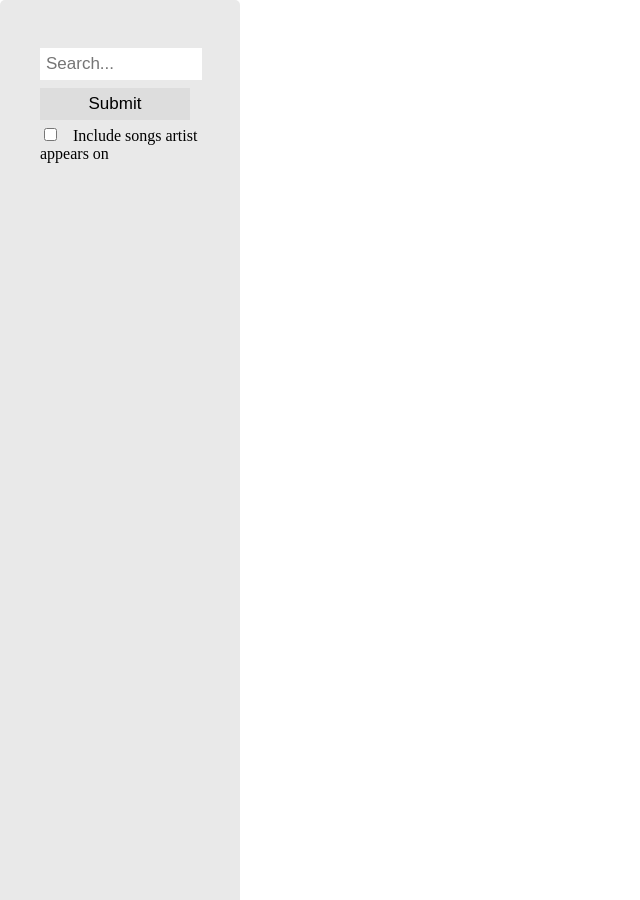
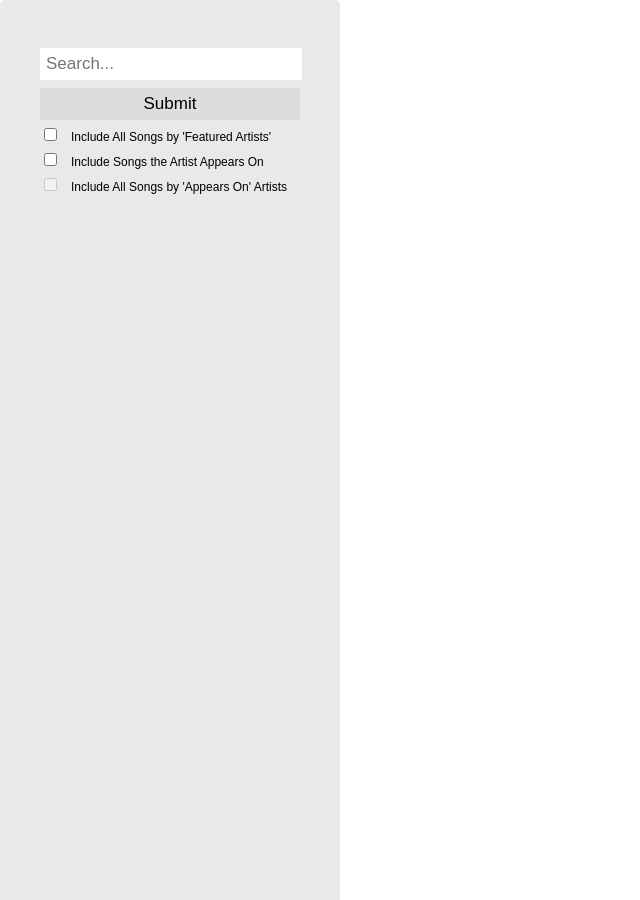
Before and after one commit to wproffi2/featured-list, a Django app: page / in a window 1280 px wide; the page is wider, and only the part inside the window is pictured. Shown: that part, without its empty margins (0-640 px from the left). Run offline with Django 3.2, Linux system fonts and the light colour scheme; some libraries are stand-ins or nearby versions.

Commit message:
added more options

```diff
--- a/artist_feature/feat_artists.py
+++ b/artist_feature/feat_artists.py
@@ -46,6 +46,8 @@ class FeaturedArtists:
         data = [x for row in data for x in row]
 
         if appears_on:
+            album_Results = FeaturedArtists.spotifyObject.artist_albums(self.artist_id, album_type='appears_on')
+            albums = album_Results['items']
             appears_on = [album for album in albums if album['album_group'] == 'appears_on']
             appears_on_tracks = [album['id'] for album in appears_on]
 
@@ -58,6 +60,7 @@ class FeaturedArtists:
                         ls.append(song)
 
             ls = list(set(ls))
+
             data = data + ls
 
         data = list(set(data))
--- a/artist_feature/static/style.css
+++ b/artist_feature/static/style.css
@@ -2,6 +2,7 @@ div {
     border-radius: 5px;
     padding: 20px;
   }
+
   .topnav {
     overflow: hidden;
     background-color: #e9e9e9;
@@ -9,7 +10,7 @@ div {
 
 .sidenav {
     height: 100%;
-    width: 200px;
+    width: 300px;
     position: fixed;
     z-index: 1;
     top: 0;
@@ -27,14 +28,19 @@ div {
     margin-right: 16px;
     font-size: 17px;
     height: 20px;
-    width: 150px;
+    width: 250px;
+  }
+
+.sidenav label {
+    font-family: Arial;
+    font-size: 12px;
   }
 
 .sidenav input[type=checkbox] {
-    padding: 6px;
+    padding: 5px;
     border: none;
     margin-top: 8px;
-    margin-right: 16px;
+    margin-right: 10px;
   }
 
   .sidenav .search-container {
@@ -50,7 +56,7 @@ div {
     font-size: 17px;
     border: none;
     cursor: pointer;
-    width: 150px;
+    width: 260px;
   }
 
   .sidenav .search-container button:hover {
--- a/artist_feature/templates/index.html
+++ b/artist_feature/templates/index.html
@@ -32,10 +32,37 @@
             {% csrf_token %}
             <input type="text" name="search" placeholder="Search...">
             <button type="submit">Submit</button>
-            <input type="checkbox" name="appears_on" value="1">Include songs artist appears on<br>
+            <br>
+
+            <input type="checkbox"  id = "feat_artist_songs" name="options" value="1">
+            <label for="feat_artist_songs">Include All Songs by 'Featured Artists'</label>
+            <br>
+
+            <input type="checkbox" id = "appears_on" name="options" value="2" onclick="checkOptions()">
+            <label for="appears_on">Include Songs the Artist Appears On</label>
+            <br>
+
+            <input type="checkbox"  id = "appears_on_artists_songs" name="options" value="3" disabled>
+            <label for="appears_on_artists_songs">Include All Songs by 'Appears On' Artists</label>
+
         </form>
+
     </div>
 </div>
+
+<script>
+    function checkOptions() {
+      var checkBox = document.getElementById("appears_on");
+
+      if (checkBox.checked == true){
+        document.getElementById('appears_on_artists_songs').disabled = false;
+      } else {
+        document.getElementById('appears_on_artists_songs').disabled = true;
+        document.getElementById('appears_on_artists_songs').checked = false;
+      }
+    }
+</script>
+
 
 <br>
 
@@ -83,8 +110,6 @@ var g = svg.append("g")
     .attr("class", "everything");
 
 
-
-
 var link = g.append("g")
       .attr("class", "links")
     .selectAll("line")
@@ -101,7 +126,6 @@ var node = g.append("g")
         .append("circle")
         .attr("r", radius)
         .attr("fill", circleColor);
-
 
 
 var text = g.append("g").attr("class", "labels").selectAll("g")
--- a/artist_feature/views.py
+++ b/artist_feature/views.py
@@ -5,27 +5,33 @@ from .feat_artists import FeaturedArtists
 
 def index(request):
     if request.method == 'POST':
-        appears_on = request.POST.getlist('appears_on')
+        options = request.POST.getlist('options')
 
-        parent_artist = request.POST.get('search', None)
+        origin_artist = request.POST.get('search', None)
 
-        if parent_artist:
-            if appears_on != ['1']:
-                artist_tree = ArtistTree(parent_artist)
+        if origin_artist:
+            #artist_tree = ArtistTree()
+            for num in options:
+                print(num)
 
-                search = FeaturedArtists(parent_artist)
+            #"""
+            if 2 in options:
+                artist_tree = ArtistTree()
+                search = FeaturedArtists(origin_artist)
+                data = search.collectData(appears_on=True)
+                artist_tree.updateTree(data)
+                data = artist_tree.graphToJSON()
+
+            else:
+                artist_tree = ArtistTree()
+
+                search = FeaturedArtists(origin_artist)
                 data = search.collectData()
 
                 artist_tree.updateTree(data)
                 data = artist_tree.graphToJSON()
+            #"""
 
-            else:
-
-                artist_tree = ArtistTree(parent_artist)
-                search = FeaturedArtists(parent_artist)
-                data = search.collectData(appears_on=True)
-                artist_tree.updateTree(data)
-                data = artist_tree.graphToJSON()
 
             resp = data
             return render(request, 'index.html', resp)
```
Also changed, not shown: artist_feature/artist_tree.py (+4 -5 lines).
